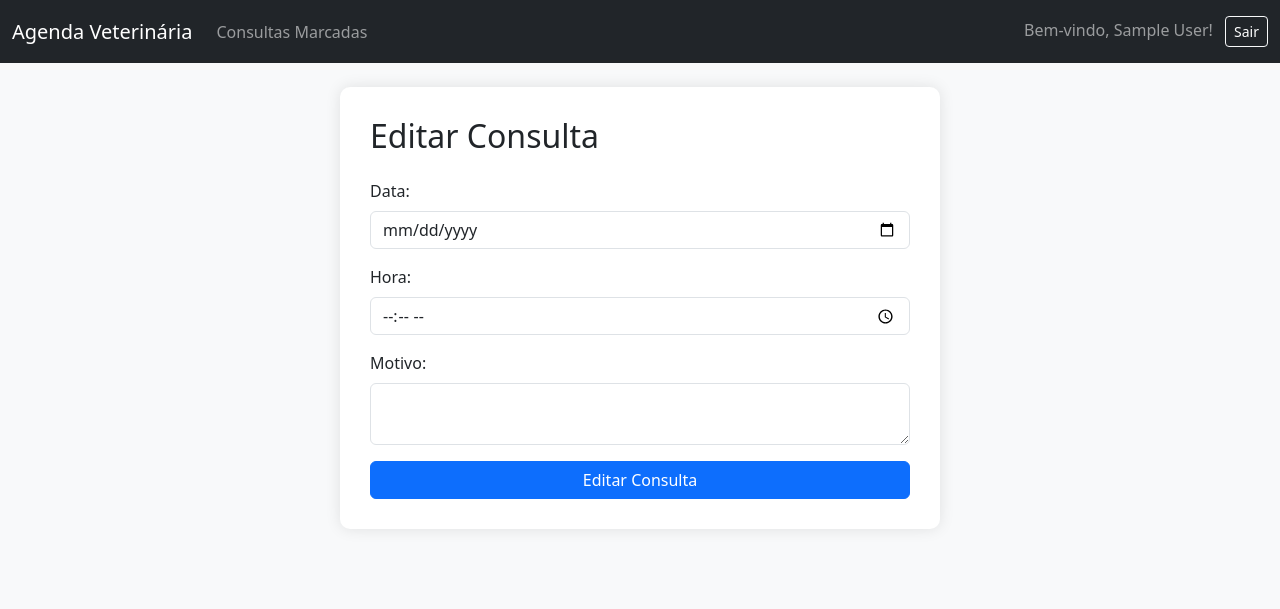
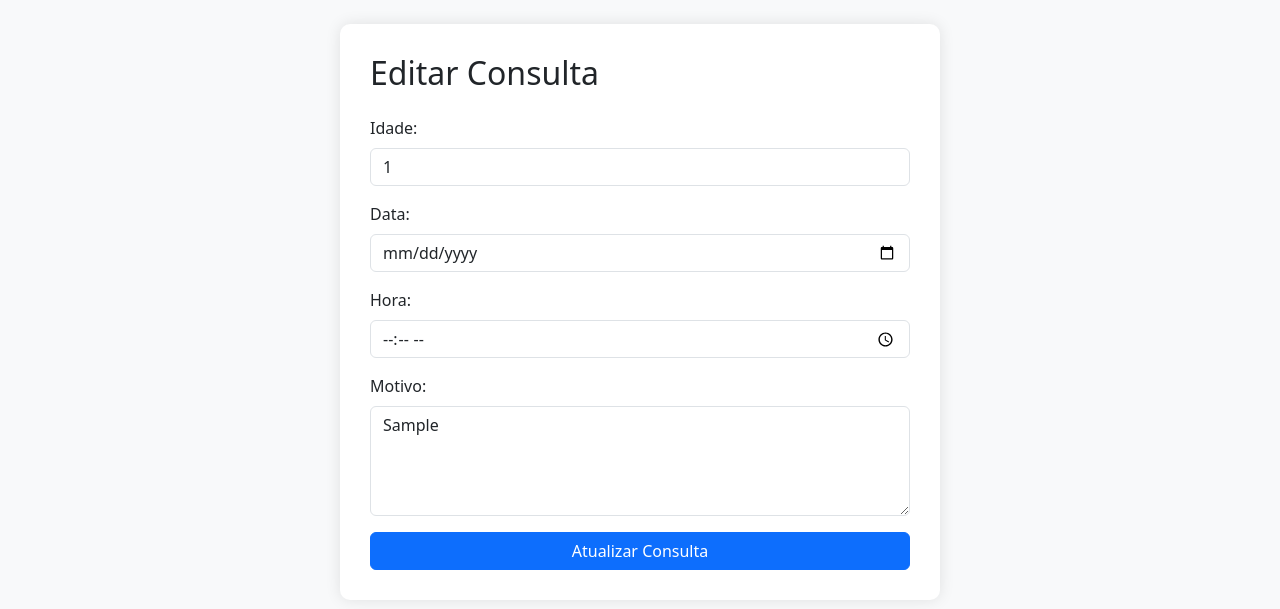
Before and after one commit to JohnMarcelSilveira/web-1, a PHP site: page /editar_consulta.php?id=1 in a window 1280 px wide. Shown: the top 609 px of the page. Run offline with PHP 8.4, Linux system fonts and the light colour scheme; the visitor is signed in with stand-in values (Sample User, id 1); tables that the repository leaves empty or names only in its code hold one stand-in row (values such as "Sample post").

Commit message:
bugfix: finalização na tela de edição e adição de testes na tela de marcação de consulta

```diff
--- a/trabalho_agenda/editar_consulta.php
+++ b/trabalho_agenda/editar_consulta.php
@@ -2,6 +2,31 @@
 session_start();
 if (!isset($_SESSION['id_usuario'])) {
     header("Location: login.php");
+    exit;
+}
+
+include 'conexao.php';
+
+// Verifica se o ID foi passado na URL
+if (isset($_GET['id'])) {
+    $id_consulta = $_GET['id'];
+
+    // Busca a consulta no banco de dados
+    $sql = "SELECT * FROM consultas WHERE id = ? AND id_usuario = ?";
+    $stmt = $conn->prepare($sql);
+    $stmt->bind_param("ii", $id_consulta, $_SESSION['id_usuario']);
+    $stmt->execute();
+    $result = $stmt->get_result();
+
+    // Verifica se a consulta existe
+    if ($result->num_rows > 0) {
+        $consulta = $result->fetch_assoc();
+    } else {
+        echo "Consulta não encontrada ou você não tem permissão para editá-la.";
+        exit;
+    }
+} else {
+    echo "ID da consulta não fornecido.";
     exit;
 }
 ?>
@@ -31,40 +56,27 @@
     </style>
 </head>
 <body>
-    <nav class="navbar navbar-expand-lg navbar-dark bg-dark">
-        <div class="container-fluid">
-            <a class="navbar-brand" href="painel.php">Agenda Veterinária</a>
-            <div class="collapse navbar-collapse">
-                <ul class="navbar-nav me-auto">
-                    <li class="nav-item">
-                        <a class="nav-link" href="painel.php">Consultas Marcadas</a>
-                    </li>
-                </ul>
-                <span class="navbar-text">
-                    Bem-vindo, <?php echo $_SESSION['nome']; ?>!
-                    <a href="index.php" class="btn btn-outline-light btn-sm ms-2">Sair</a>
-                </span>
-            </div>
-        </div>
-    </nav>
-
     <div class="container mt-4">
         <h2 class="mb-4">Editar Consulta</h2>
         <form action="processa_edicao.php" method="post">
-            <input type="hidden" name="id" value="<?php echo $_GET['id']; ?>">
+            <input type="hidden" name="id" value="<?php echo $consulta['id']; ?>">
+            <div class="mb-3">
+                <label for="idade" class="form-label">Idade:</label>
+                <input type="number" name="idade" id="idade" class="form-control" min="1" max="120" value="<?php echo $consulta['idade']; ?>" required>
+            </div>
             <div class="mb-3">
                 <label for="data" class="form-label">Data:</label>
-                <input type="date" name="data" id="data" class="form-control" required>
+                <input type="date" name="data" id="data" class="form-control" value="<?php echo $consulta['data']; ?>" required>
             </div>
             <div class="mb-3">
                 <label for="hora" class="form-label">Hora:</label>
-                <input type="time" name="hora" id="hora" class="form-control" required>
+                <input type="time" name="hora" id="hora" class="form-control" value="<?php echo $consulta['hora']; ?>" required>
             </div>
             <div class="mb-3">
                 <label for="motivo" class="form-label">Motivo:</label>
-                <textarea name="motivo" id="motivo" class="form-control" required></textarea>
+                <textarea name="motivo" id="motivo" class="form-control" rows="4" required><?php echo $consulta['motivo']; ?></textarea>
             </div>
-            <button type="submit" class="btn btn-primary">Editar Consulta</button>
+            <button type="submit" class="btn btn-primary">Atualizar Consulta</button>
         </form>
     </div>
 </body>
```
Also changed, not shown: trabalho_agenda/marcar_consulta.php (+18 -1 lines), trabalho_agenda/processa_edicao.php (+22 -11 lines), trabalho_agenda/processa_marcacao.php (+39 -0 lines).
